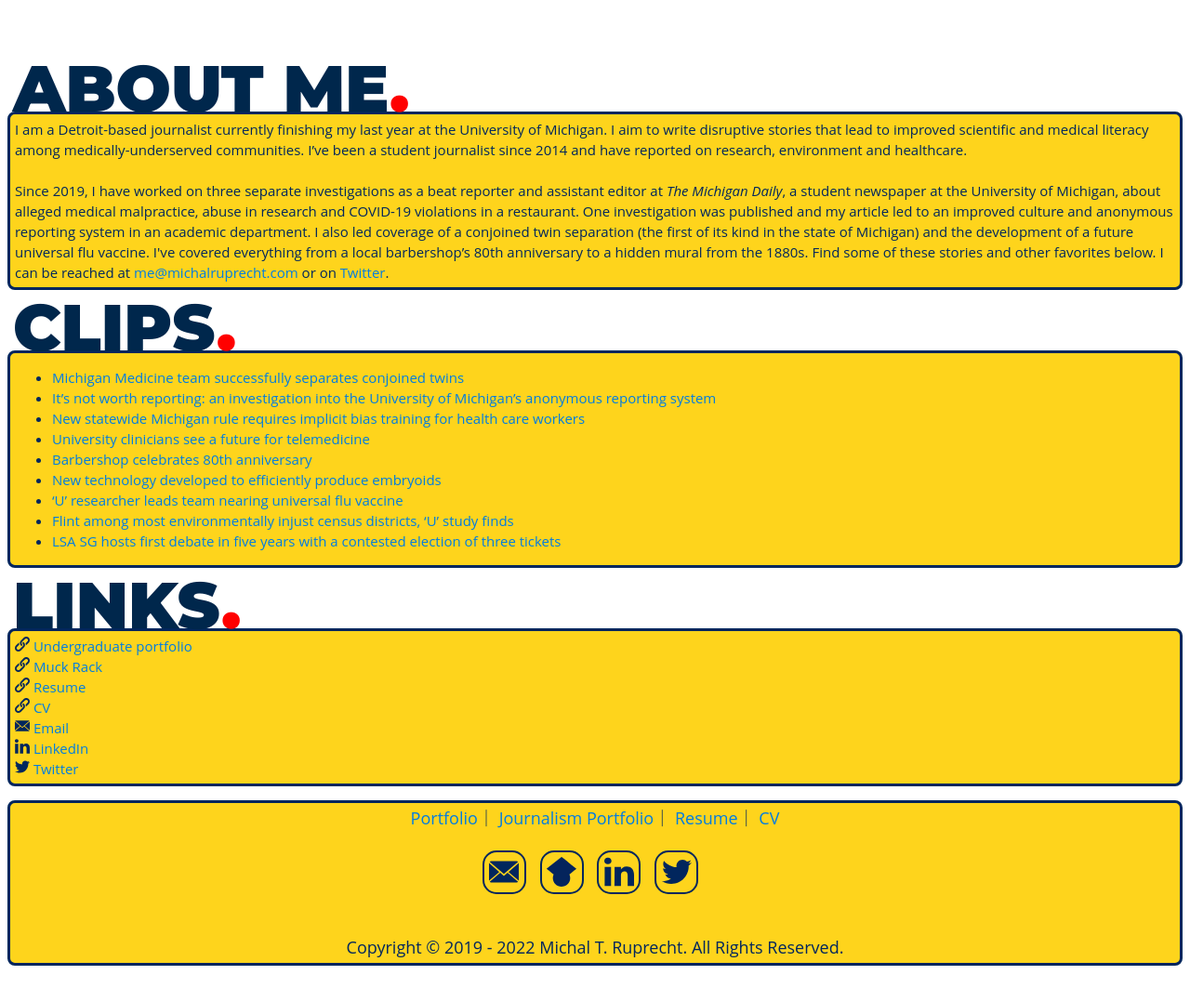
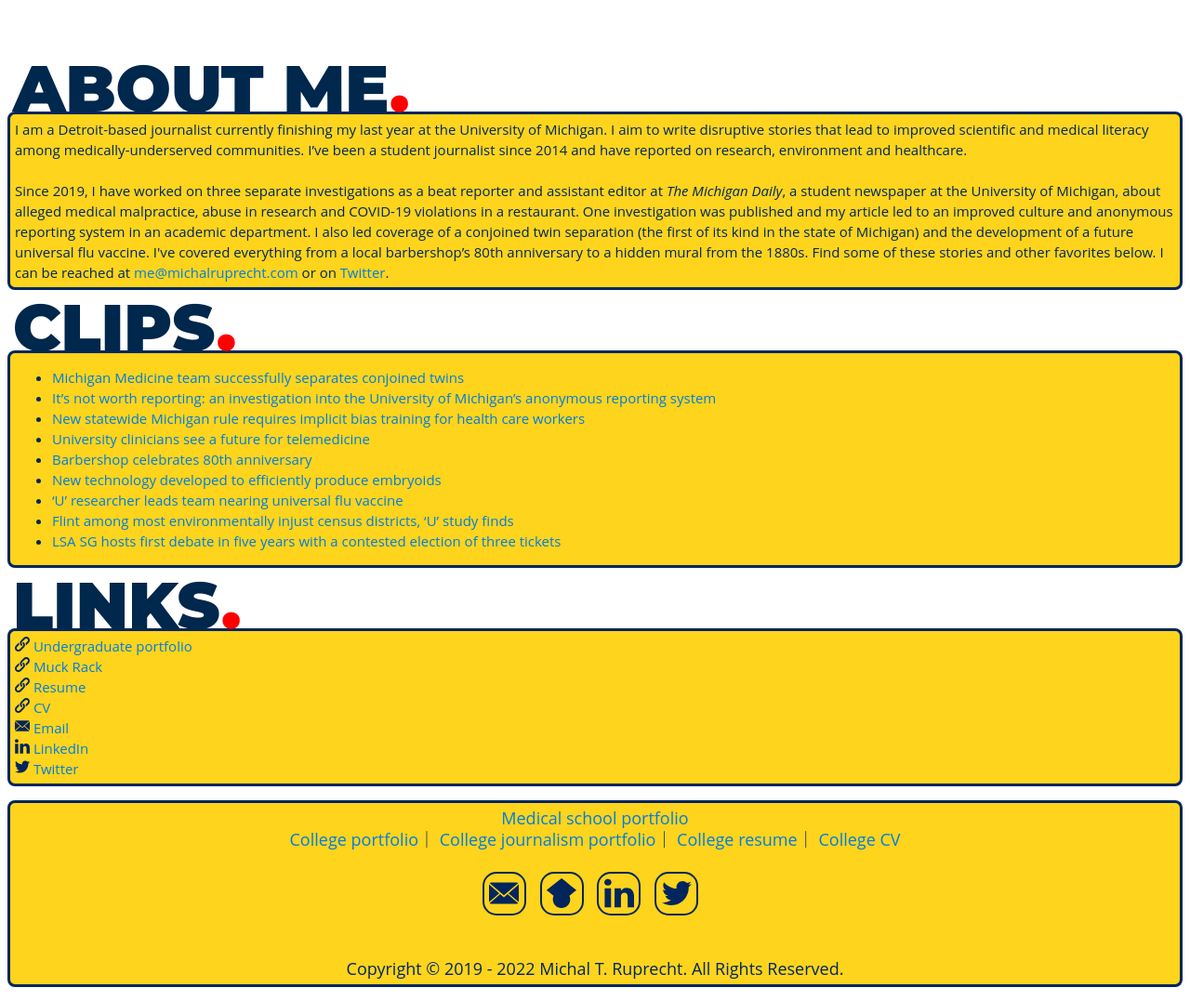
Before and after one commit to MichalRuprecht/michalruprecht.github.io, a Jekyll site: the page built from pages/undergrad/journalism.html, in a window 1280 px wide. Shown: the whole page at 93% size. Built offline with Jekyll 4.4.1, drawn with Linux system fonts in a browser that asks for light colours; before the commit the page ends 1054 px from its top, so only the background shows below that.

Commit message:
Update undergrad.html

```diff
--- a/_layouts/undergrad.html
+++ b/_layouts/undergrad.html
@@ -35,10 +35,12 @@
             <h3>
               <center>
                 <big>
-                  <a href="http://undergrad.michalruprecht.com/">Portfolio</a>｜
-									<a href="https://michalruprecht.com/pages/undergrad/journalism">Journalism Portfolio</a>｜
-									<a href="https://docs.google.com/document/d/1c3pbWPurnsckLuaG1WYNakTTlLadBBVEvQ_TyTN9Td8/preview" target="_blank">Resume</a>｜
-									<a href="https://docs.google.com/document/d/1zGucccPpfg9DPAWmDgkXEIFJfTtTGV21heMFy3IVrl0/preview" target="_blank">CV</a>
+									<a href="http://michalruprecht.com/">Medical school portfolio</a>
+									<br>
+                  <a href="http://undergrad.michalruprecht.com/">College portfolio</a>｜
+									<a href="https://michalruprecht.com/pages/undergrad/journalism">College journalism portfolio</a>｜
+									<a href="https://docs.google.com/document/d/1c3pbWPurnsckLuaG1WYNakTTlLadBBVEvQ_TyTN9Td8/preview" target="_blank">College resume</a>｜
+									<a href="https://docs.google.com/document/d/1zGucccPpfg9DPAWmDgkXEIFJfTtTGV21heMFy3IVrl0/preview" target="_blank">College CV</a>
                 <br /><br />
                   <a class="collegebutton" href="mailto:me@michalruprecht.com" target="_blank"><img src="https://michalruprecht.github.io/assets/icons/mail.svg" alt="EMail" style="width:32px;"></a>
 									<a class="collegebutton" href="https://scholar.google.com/citations?user=BTPISPEAAAAJ" target="_blank"><img src="https://michalruprecht.github.io/assets/icons/scholar.svg" alt="Google Scholar" style="width:32px;"></a>
```
